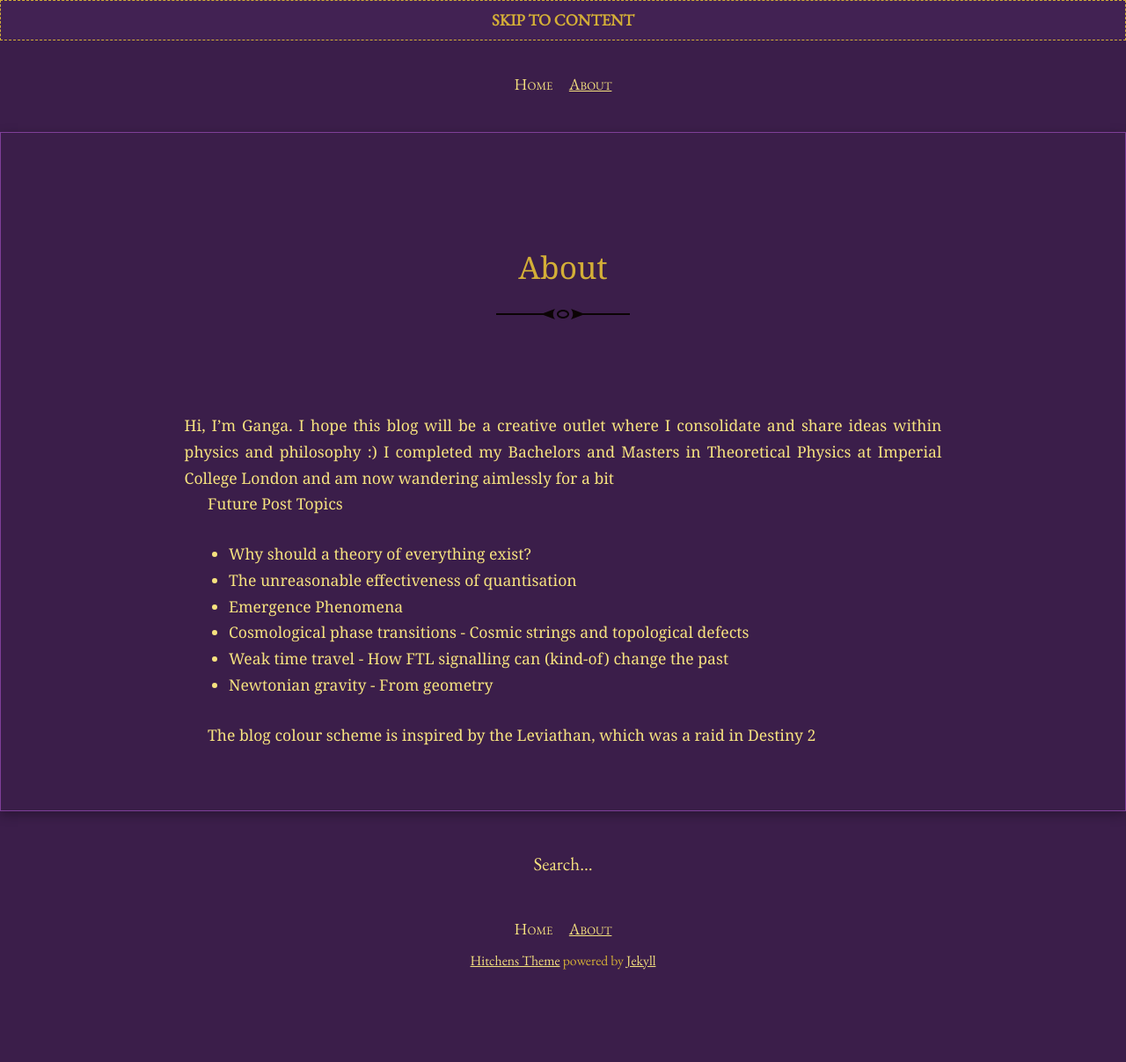
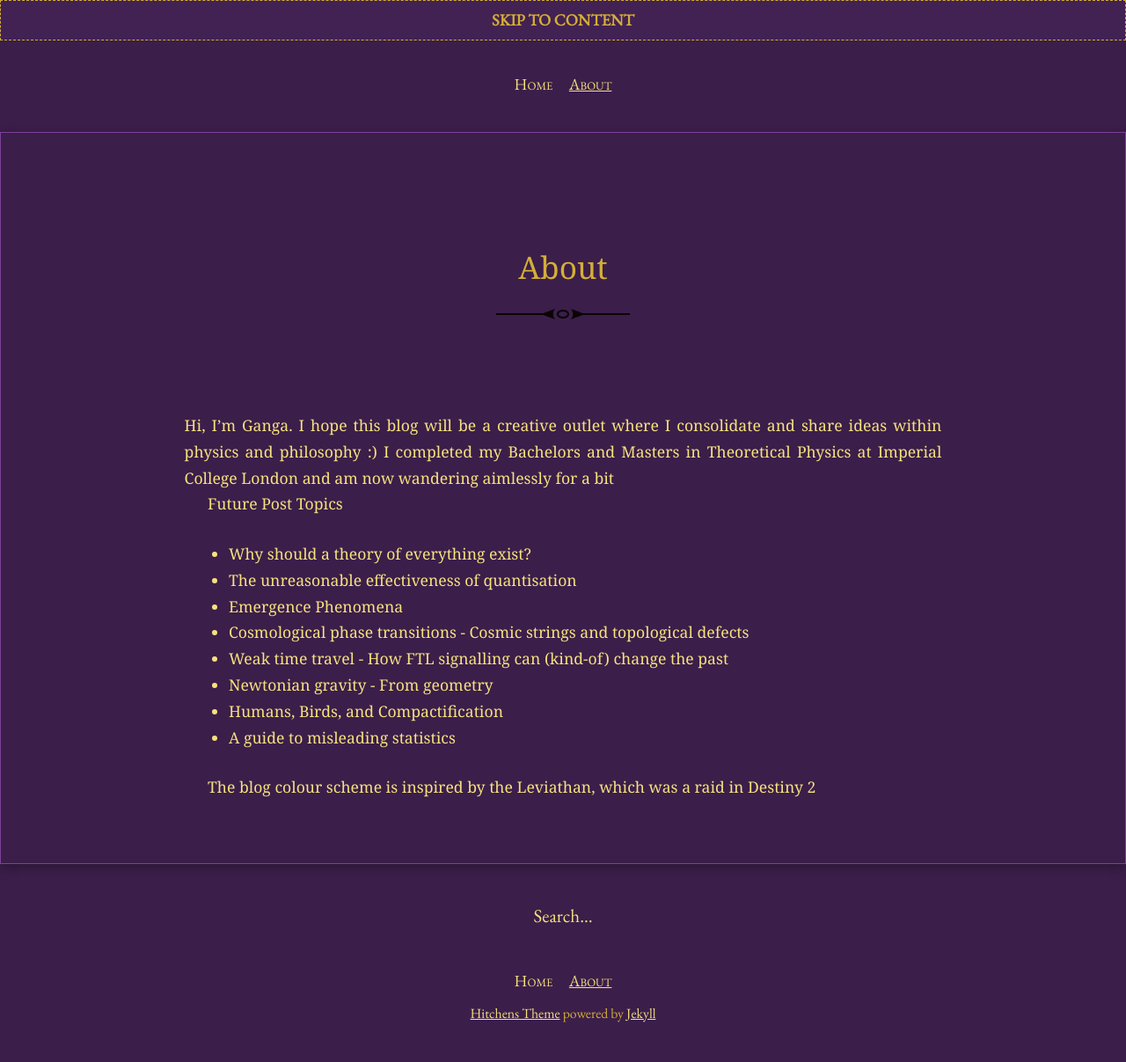
Before and after one commit to GangaSM/Meditations-on-Second-Philosophy, a Jekyll site: the page built from about.md, in a window 1280 px wide. Shown: the whole page at 88% size. Built offline with Jekyll 4.4.1, drawn with Linux system fonts in a browser that asks for light colours; before the commit the page ends 1147 px from its top, so only the background shows below that.

Commit message:
Update about.md

```diff
--- a/about.md
+++ b/about.md
@@ -15,6 +15,8 @@ Future Post Topics
 - Cosmological phase transitions - Cosmic strings and topological defects
 - Weak time travel - How FTL signalling can (kind-of) change the past
 - Newtonian gravity - From geometry
+- Humans, Birds, and Compactification
+- A guide to misleading statistics
 
 
 
```
